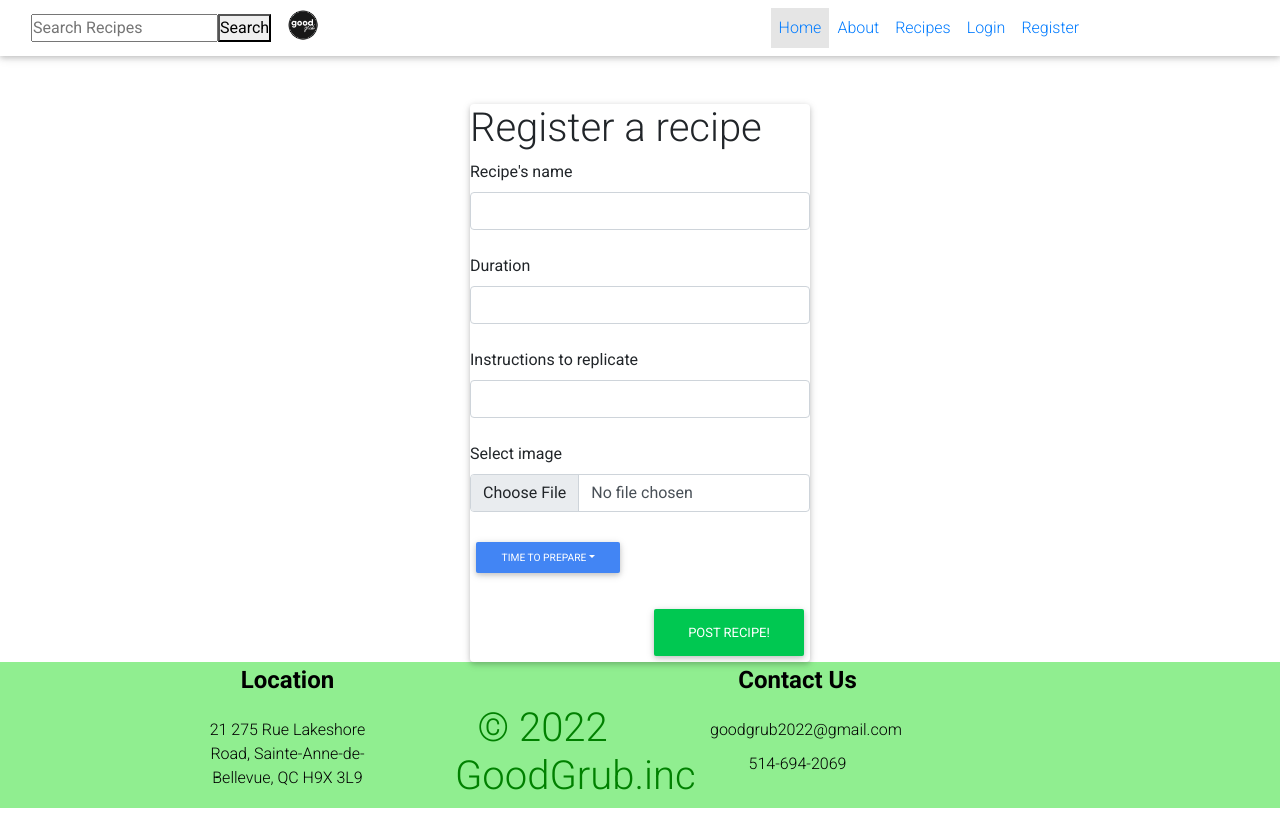
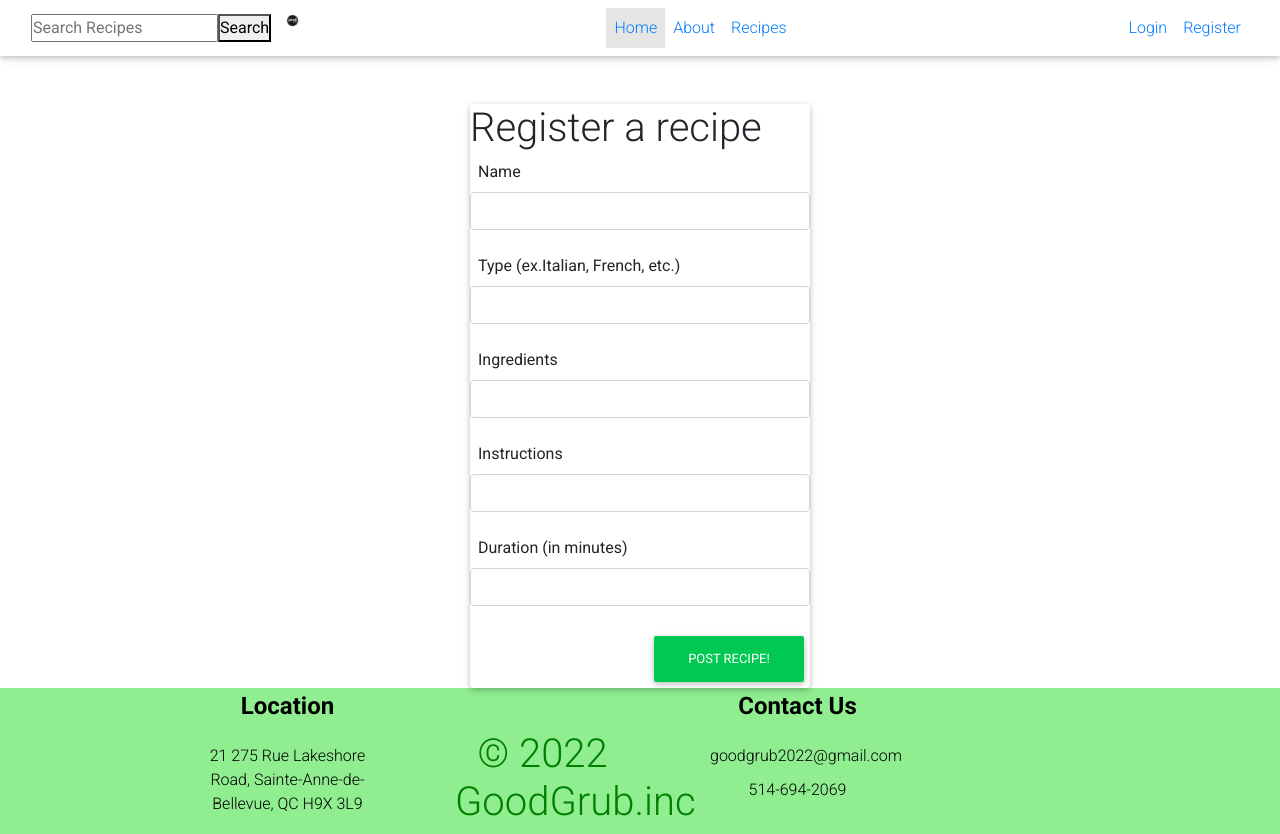
Before and after one commit to brenzlr/GoodGrub, a React (Create React App) app: page /postRecipe in a window 1280 px wide. Before the commit the page ends 808 px from the top, so only its background shows below. Built offline with nearby package versions, Linux system fonts and the light colour scheme.

Commit message:
Header(bootstrap), Register and Login form (bootstrap),proper Register Recipe and removed data from about

```diff
--- a/src/components/Header.js
+++ b/src/components/Header.js
@@ -37,7 +37,7 @@ export function Header() {
               <MDBNavbarItem>
                 <img src={logo} alt="logo" className="col-3"></img>
               </MDBNavbarItem>
-              <MDBNavbarItem active className="offset-3">
+              <MDBNavbarItem active className="offset-2">
                 <MDBNavbarLink aria-current="page" href="/">
                 <Link to="/">Home</Link>
                 </MDBNavbarLink>
@@ -54,10 +54,10 @@ export function Header() {
               {isLoggedIn ? <MDBNavbarItem>
                 <MDBNavbarLink href="/account"><Link to="/account"><Link to="/account">My Account</Link></Link></MDBNavbarLink>
               </MDBNavbarItem> : ""}
-              <MDBNavbarItem >
+              <MDBNavbarItem className="offset-2">
                 {isLoggedIn ? <LogoutButton /> : ""}
               </MDBNavbarItem>
-              <MDBNavbarItem>
+              <MDBNavbarItem className="offset-2">
                 {isLoggedIn ? "" : <> <MDBNavbarLink href="/login"><Link to="/login">Login</Link></MDBNavbarLink> </> }
               </MDBNavbarItem>
               <MDBNavbarItem>
--- a/src/components/LoginForm.js
+++ b/src/components/LoginForm.js
@@ -1,7 +1,7 @@
 import React, { useRef } from "react";
 import { LoggedInContext } from "../App";
-import { useNavigate} from "react-router-dom"
-
+import { useNavigate } from "react-router-dom";
+import {Col, Card, Button} from "react-bootstrap"
 export function LoginForm() {
   const [isLoggedIn, setIsLoggedIn] = React.useContext(LoggedInContext);
   const usernameRef = useRef();
@@ -26,7 +26,7 @@ export function LoginForm() {
       .then((json) => {
         json.success ? alert("You're logged in") : alert("Try Again");
         json.success ? setIsLoggedIn(true) : setIsLoggedIn(false);
-        if(json.success){
+        if (json.success) {
           navigate("/");
         }
       });
@@ -34,15 +34,19 @@ export function LoginForm() {
 
   return (
     <div>
-      <h1>Login</h1>
-      <form onSubmit={handleSubmit}>
-        <label htmlFor="username">Username</label>
-        <input id="username" type="text" ref={usernameRef} required />
+      <Col md={{ span: 4, offset: 4 }} className="mt-5">
+        <Card>
+          <h1 className="text-center">Login</h1>
+          <form onSubmit={handleSubmit}>
+            <label htmlFor="username" className="ml-3 form-label">Username</label><br/>
+            <input id="username" type="text" ref={usernameRef} required  className="form-control"/><br/>
 
-        <label htmlFor="password">Password</label>
-        <input id="password" type="password" ref={passwordRef} required />
-        <button type="submit">Log in</button>
-      </form>
+            <label htmlFor="password" className="ml-3 form-label">Password</label><br/>
+            <input id="password" type="password" ref={passwordRef} required className="form-control" /><br/>
+            <Button type="submit" className="float-right  btn-success">Log in</Button>
+          </form>
+        </Card>
+      </Col>
     </div>
   );
 }
--- a/src/components/RegisterForm.js
+++ b/src/components/RegisterForm.js
@@ -29,20 +29,17 @@ export function RegisterForm() {
   };
 
   return (
-    <div className="container">
-      <Col md={{ span: 4, offset: 4}} className="mt-5">
+    <div>
+      <Col md={{ span: 4, offset: 4 }} className="mt-5">
         <Card>
-          <h1>Register</h1>
+          <h1 className="text-center">Register</h1>
           <form onSubmit={handleSubmit}>
-            <label htmlFor="username" className="control-label">Username</label>
-            <br />
-            <input className="form-control" id="username" type="text" ref={usernameRef} required />
-            <br />
-            <label htmlFor="password" className="control-label">Password</label>
-            <br />
-            <input className="form-control" id="password" type="password" ref={passwordRef} required />
-            <br /> <br />
-            <Button type="submit" className="btn btn-primary float-right">Register</Button>
+            <label htmlFor="username" className="ml-3 form-label">Username</label><br/>
+            <input id="username" type="text" ref={usernameRef} required  className="form-control"/><br/>
+
+            <label htmlFor="password" className="ml-3 form-label">Password</label><br/>
+            <input id="password" type="password" ref={passwordRef} required className="form-control" /><br/>
+            <Button type="submit" className="float-right btn-success ">Register</Button>
           </form>
         </Card>
       </Col>
--- a/src/components/RegisterRecipe.js
+++ b/src/components/RegisterRecipe.js
@@ -7,11 +7,14 @@ import { useState } from "react";
 
 export function RegisterRecipe() {
   //const [isLoggedIn, setIsLoggedIn] = React.useContext(LoggedInContext);
-  const timeRef = useRef();
-  const titleRef = useRef();
+  const recipeNameRef = useRef();
+  const recipeDurationRef = useRef();
   const instructRef = useRef();
-  const descRef = useRef();
-  const fileRef = useRef();
+  const recipeTypeRef = useRef();
+  const recipeIngredientsRef = useRef();
+  const recipeInstructionRef = useRef();
+  const [date, setDate] = useState(new Date().toLocaleDateString());
+  const dateRef = useRef();
   const ratingRef = useRef();
   const handleSubmit = (event) => {
     event.preventDefault(); // prevent page reload
@@ -20,9 +23,13 @@ export function RegisterRecipe() {
     fetch("http://localhost:3001/recipes/register", {
       method: "POST",
       body: JSON.stringify({
-        recipeName: titleRef.current.value,
-        recipeInstruction: instructRef.current.value,
-        recipeTime: recipeTimeRef.current.value,
+        recipeName: recipeNameRef.current.value,
+        recipeType: recipeTypeRef.current.value,
+        recipeDuration: recipeDurationRef.current.value,
+        recipeIngredients: recipeIngredientsRef.current.value,
+        recipeInstructions: recipeInstructionRef.current.value,
+        date: dateRef.current.value,
+
         // rating: recipeRatingRef.current.value, //needs to take from the component
         //picture, gotta see how to do this
         // file: fileRef.current.value,
@@ -44,35 +51,52 @@ export function RegisterRecipe() {
         <Card>
           <h1>Register a recipe</h1>
           <form onSubmit={handleSubmit}>
-            <label htmlFor="title" className="control-label" placeholder="">
-              Recipe's name{" "}
+            <label htmlFor="title" className="control-label ml-2">
+              Name
             </label>
             <input
               id="title"
               type="text"
-              ref={titleRef}
+              ref={recipeNameRef}
               className="form-control"
               required
             />
             <br></br>
-            <label htmlFor="duration" className="control-label">
-              Duration{" "}
+            <label htmlFor="type" className="control-label ml-2">
+              Type (ex.Italian, French, etc.)
             </label>
-            <input id="duration" type="text" ref={descRef} className="form-control" required />
+            <input
+              id="type"
+              type="text"
+              ref={recipeTypeRef}
+              className="form-control"
+              required
+            />
             <br></br>
-            <label htmlFor="instructions" className="control-label">
-              Instructions to replicate{" "}
+            <label htmlFor="ingredients" className="control-label ml-2">
+              Ingredients
+            </label>
+            <input
+              id="ingredients"
+              type="text"
+              ref={recipeIngredientsRef}
+              className="form-control"
+              required
+            />
+            <br></br>
+            <label htmlFor="instructions" className="control-label ml-2">
+              Instructions
             </label>
             <input
               id="instructions"
               type="text"
-              ref={instructRef}
+              ref={recipeInstructionRef}
               className="form-control"
               required
             />
             {/*------hidden because the other users
         will be the one to determine it and default value is 0------*/}
-            <label htmlFor="rating"></label>
+            {/* <label htmlFor="rating"></label>
             <input
               id="rating"
               type="number"
@@ -82,8 +106,8 @@ export function RegisterRecipe() {
               value={0}
             />
 
-            <br></br>
-            <label for="myfile" className="control-label">
+            <br></br> */}
+            {/* <label for="myfile" className="control-label">
               Select image{" "}
             </label>
             <input
@@ -91,21 +115,20 @@ export function RegisterRecipe() {
               id="myfile"
               ref={fileRef}
               className="form-control"
-            ></input>
-
+            ></input> */}
             <br></br>
-            <DropdownButton
-              id="dropdown-basic-button"
-              title="Time to prepare"
-              // onSelect={handleSelect}
-              size="sm"
-            >
-              <Dropdown.Item eventKey="10">~10min</Dropdown.Item>
-              <Dropdown.Item eventKey="20">~20min</Dropdown.Item>
-              <Dropdown.Item eventKey="30">~30min</Dropdown.Item>
-            </DropdownButton>
+            <label htmlFor="duration" className="control-label ml-2">
+              Duration (in minutes)
+            </label>
+            <input
+              type="number"
+              id="duration"
+              className="form-control"
+              ref={recipeDurationRef}
+              required
+            />
             <br></br>
-
+            <input id="date" type="text" value={date} ref={dateRef} required hidden={true}/>
             <button type="submit" className="btn btn-success float-right">
               Post Recipe!
             </button>
--- a/src/pages/About.js
+++ b/src/pages/About.js
@@ -30,7 +30,6 @@ export function About() {
           Thus starts the excursion to the revelation of flavors that convey the
           information on a valuable culture and populace.
         </p>
-        <RecipeData />
       </div>
     </div>
   );
```
